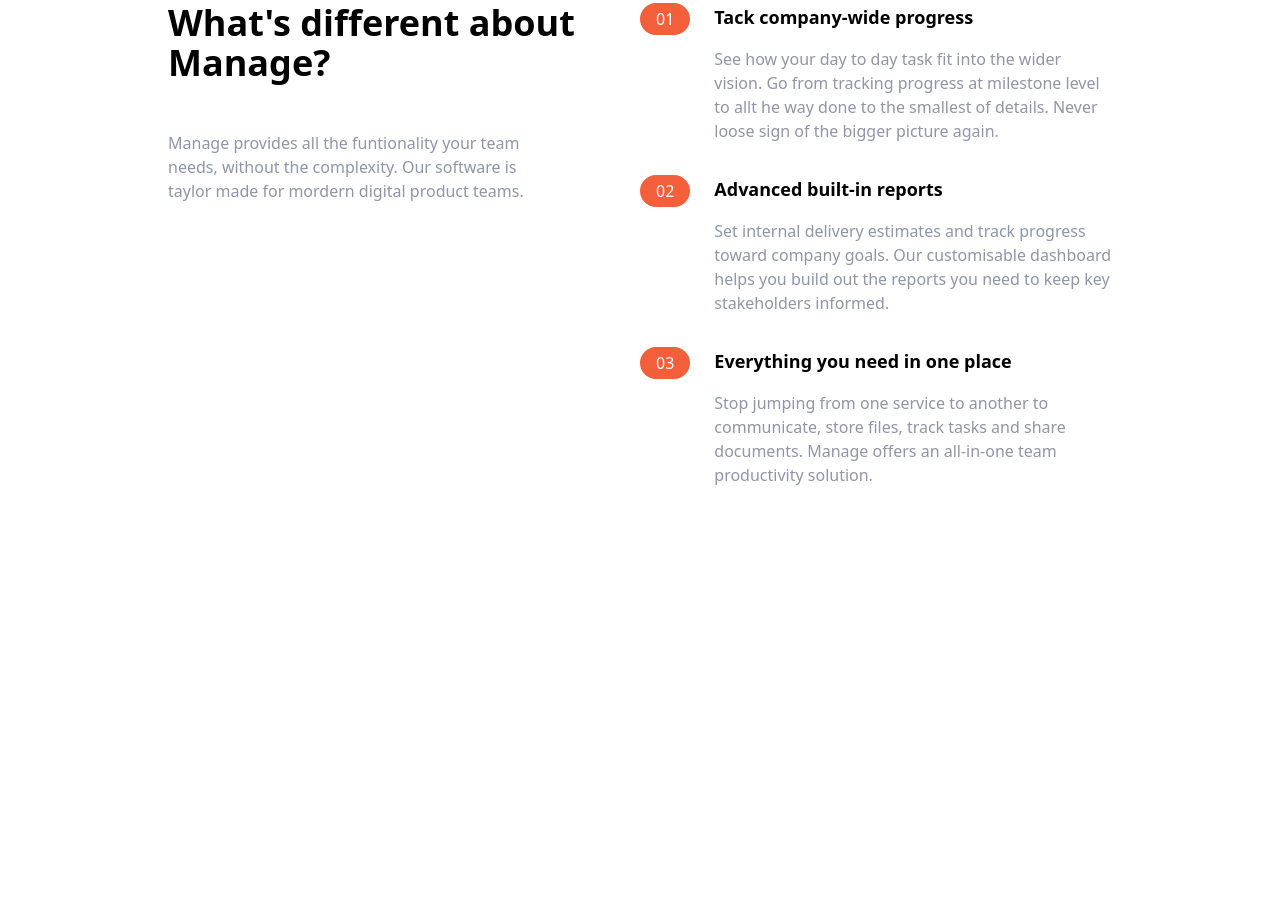
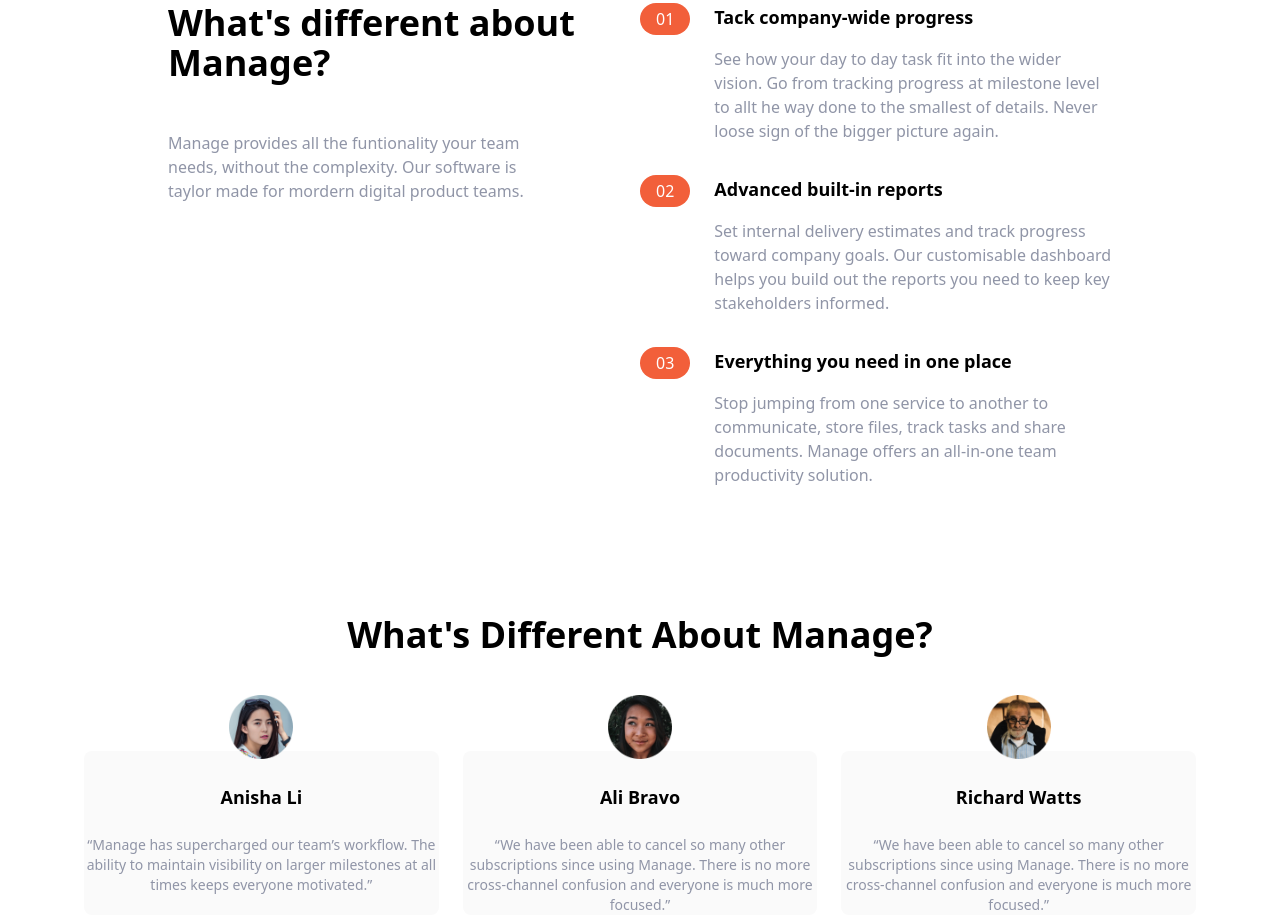
Before and after one commit to n0vay/Manage-Tailwind-Frontend, a website: page index.html in a window 1280 px wide. Shown: the part 653-1568 px from the top of the page. Before the commit the page ends 1268 px from the top, so only its background shows below. Drawn offline with Linux system fonts and the light colour scheme.

Commit message:
added testamonial

```diff
--- a/index.html
+++ b/index.html
@@ -94,7 +94,7 @@
                   01
                 </div>
                 <h3 class="text-base font-bold md:mb-4 md:hidden">
-                  Track company-wide  progress
+                  Track company-wide progress
                 </h3>
               </div>
             </div>
@@ -103,12 +103,10 @@
                 Tack company-wide progress
               </h3>
               <p class="text-darkGrayishBlue">
-                See how your day to day task fit into the
-                wider vision. Go from
-                tracking progress at milestone level
-                to allt he way done to the
-                smallest of details. Never loose sign
-                of the bigger picture again.
+                See how your day to day task fit into the wider vision. Go from
+                tracking progress at milestone level to allt he way done to the
+                smallest of details. Never loose sign of the bigger picture
+                again.
               </p>
             </div>
           </div>
@@ -176,7 +174,48 @@
       <!--Container to heading and testamonial blocks-->
       <div class="max-w-6xl px-5 mx-auto mt-32 text-center">
         <!--Heading-->
-
+        <h2 class="text-4xl font-bold text-center">
+          What's Different About Manage?
+        </h2>
+        <!--Testamonial Container-->
+        <div class="flex flex-col mt-24 md:flex-row md:space-x-6">
+          <!--Testamonial Container 1-->
+          <div
+            class=" hidden flex-col items-center p6 space-y-6 rounded-lg bg-veryLightGray md:w-1/3 md:flex"
+          >
+            <img src="img/avatar-anisha.png" class="w-16 -mt-14" alt="" />
+            <h5 class="text-lg font-bold">Anisha Li</h5>
+            <p class="text-sm text-darkGrayishBlue">
+              “Manage has supercharged our team’s workflow. The ability to
+              maintain visibility on larger milestones at all times keeps
+              everyone motivated.”
+            </p>
+          </div>
+          <!--Testamonial Container 2-->
+          <div
+            class=" hidden flex-col items-center p6 space-y-6 rounded-lg bg-veryLightGray md:w-1/3 md:flex"
+          >
+            <img src="img/avatar-ali.png" class="w-16 -mt-14" alt="" />
+            <h5 class="text-lg font-bold">Ali Bravo</h5>
+            <p class="text-sm text-darkGrayishBlue">
+              “We have been able to cancel so many other subscriptions since
+              using Manage. There is no more cross-channel confusion and
+              everyone is much more focused.”
+            </p>
+          </div>
+          <!--Testamonial Container 3-->
+          <div
+            class=" hidden flex-col items-center p6 space-y-6 rounded-lg bg-veryLightGray md:w-1/3 md:flex"
+          >
+            <img src="img/avatar-richard.png" class="w-16 -mt-14" alt="" />
+            <h5 class="text-lg font-bold">Richard Watts</h5>
+            <p class="text-sm text-darkGrayishBlue">
+              “We have been able to cancel so many other subscriptions since
+              using Manage. There is no more cross-channel confusion and
+              everyone is much more focused.”
+            </p>
+          </div>
+        </div>
       </div>
     </section>
   </body>
```
Also changed, not shown: css/main.css.
